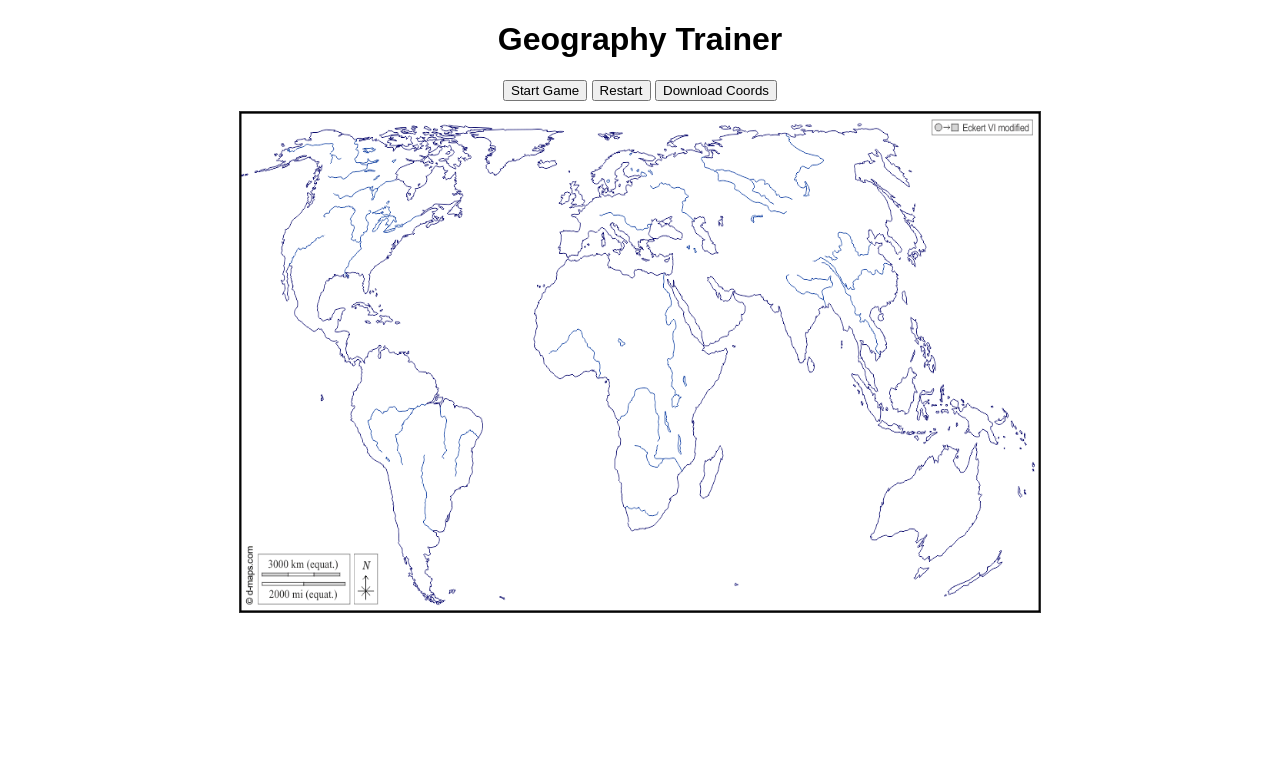
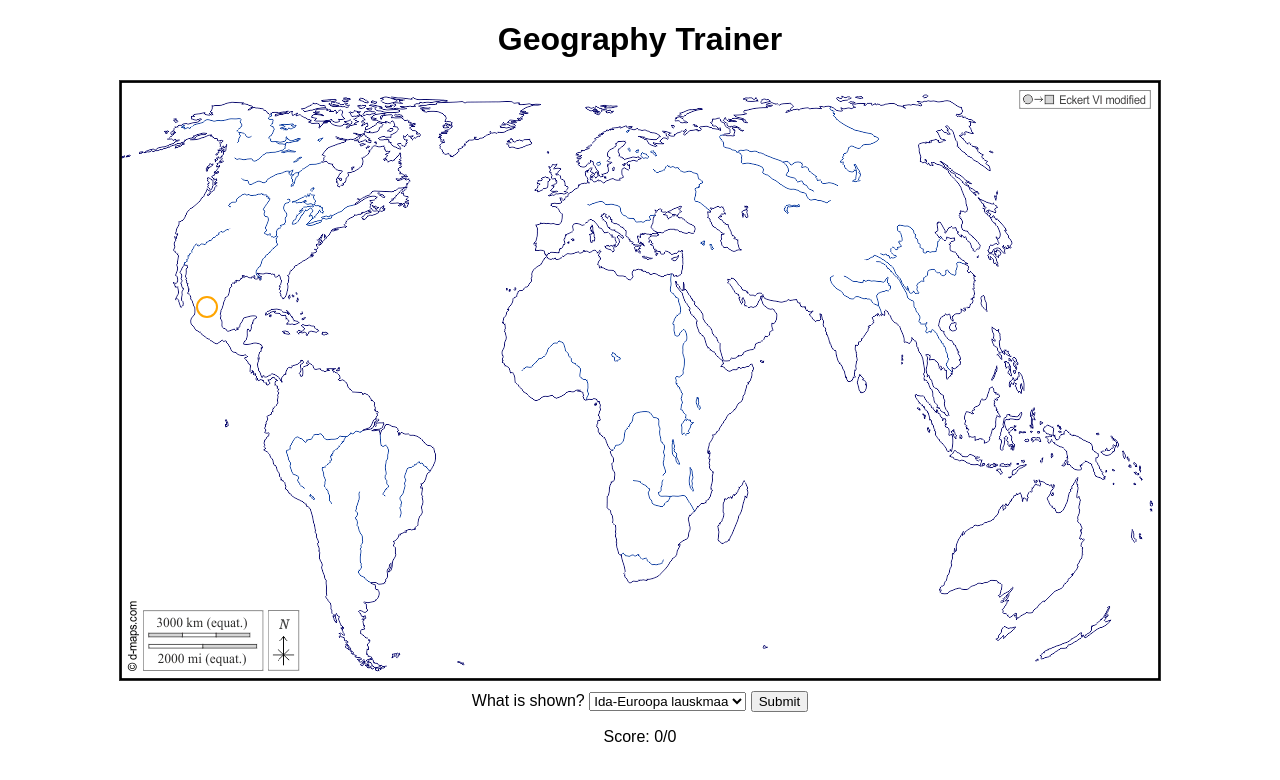
Before and after one commit to hacker30083/geo-app, a plain HTML site: page index.html in a window 1280 px wide. Drawn offline with Linux system fonts and the light colour scheme.

Commit message:
Update index.html

```diff
--- a/index.html
+++ b/index.html
@@ -4,31 +4,23 @@
   <meta charset="UTF-8">
   <title>Geography Trainer</title>
   <style>
-    body { font-family: sans-serif; text-align: center; }
-    #map { width: 800px; height: 500px; border: 1px solid #333; margin: 10px auto; }
-    canvas { background: #fff; }
+    body { font-family: Arial, sans-serif; text-align: center; }
+    #mapCanvas { border: 1px solid #333; display: block; margin: 0 auto; }
     #controls { margin-top: 10px; }
-    #answer { font-weight: bold; margin-top: 10px; }
   </style>
 </head>
 <body>
   <h1>Geography Trainer</h1>
-  <button onclick="startGame()">Start Game</button>
-  <button onclick="restartGame()">Restart</button>
-  <button onclick="downloadCoords()">Download Coords</button>
-
-  <div id="map"><canvas id="canvas" width="800" height="500"></canvas></div>
-
-  <div id="controls" style="display:none;">
-    <label for="guess">Which location is this?</label>
-    <select id="guess"></select>
-    <button onclick="submitGuess()">Submit</button>
+  <canvas id="mapCanvas"></canvas>
+  <div id="controls">
+    <label for="answerSelect">What is shown?</label>
+    <select id="answerSelect"></select>
+    <button id="submitBtn">Submit</button>
+    <p id="score">Score: 0/0</p>
   </div>
 
-  <div id="answer"></div>
-
   <script>
-    let coords = {};
+    // === Locations list ===
     const locations = [
       "Ida-Euroopa lauskmaa",
       "Suur Hiina tasandik",
@@ -70,117 +62,89 @@
       "Patagoonia"
     ];
 
-    let currentCountry = null;
-    let guesses = [];
-    let maxGuesses = 38;
-    let gameOver = false;
+    // === State ===
+    let coords = {};
+    let remaining = [];
+    let current = null;
+    let score = 0, total = 0;
 
-    const canvas = document.getElementById("canvas");
+    const canvas = document.getElementById("mapCanvas");
     const ctx = canvas.getContext("2d");
+    const answerSelect = document.getElementById("answerSelect");
+    const submitBtn = document.getElementById("submitBtn");
+    const scoreLabel = document.getElementById("score");
+
+    // Populate dropdown
+    locations.forEach((loc, i) => {
+      const opt = document.createElement("option");
+      opt.value = i + 1; // index matches coords.json numbering
+      opt.textContent = loc;
+      answerSelect.appendChild(opt);
+    });
+
+    // Load map and coords.json
     const mapImage = new Image();
-    mapImage.src = "map.png"; // put your map file here
+    mapImage.src = "map.png"; // must exist in same folder
+    mapImage.onload = () => {
+      canvas.width = mapImage.width;
+      canvas.height = mapImage.height;
+      ctx.drawImage(mapImage, 0, 0);
+    };
 
-    mapImage.onload = () => drawMap();
+    fetch("coords.json")
+      .then(r => r.json())
+      .then(data => {
+        coords = data;
+        resetQuiz();
+      });
 
-    async function loadCoords() {
-      try {
-        const res = await fetch("coords.json");
-        coords = await res.json();
-        countries = Object.keys(coords);
-        console.log("Loaded coords.json:", coords);
-
-        // populate dropdown
-        const sel = document.getElementById("guess");
-        sel.innerHTML = "";
-        for (const c of countries) {
-          const opt = document.createElement("option");
-          opt.value = c;
-          opt.textContent = c;
-          sel.appendChild(opt);
-        }
-      } catch (e) {
-        console.error("Could not load coords.json", e);
-      }
+    function resetQuiz() {
+      remaining = Object.keys(coords).map(n => parseInt(n));
+      score = 0;
+      total = 0;
+      scoreLabel.textContent = `Score: ${score}/${total}`;
+      nextQuestion();
     }
 
-    function drawMap() {
+    function nextQuestion() {
+      if (remaining.length === 0) {
+        alert(`Done! Final Score: ${score}/${total}`);
+        return;
+      }
+      const idx = Math.floor(Math.random() * remaining.length);
+      current = remaining.splice(idx, 1)[0]; // remove chosen
+      // Draw map fresh
       ctx.clearRect(0, 0, canvas.width, canvas.height);
-      ctx.drawImage(mapImage, 0, 0, canvas.width, canvas.height);
+      ctx.drawImage(mapImage, 0, 0);
+      // Highlight the spot to guess
+      const [x, y] = coords[current];
+      ctx.beginPath();
+      ctx.arc(x, y, 10, 0, 2 * Math.PI);
+      ctx.strokeStyle = "orange";
+      ctx.lineWidth = 2;
+      ctx.stroke();
     }
 
-    function startGame() {
-      guesses = [];
-      gameOver = false;
-      document.getElementById("answer").textContent = "";
-      document.getElementById("controls").style.display = "block";
-      drawMap();
-      pickCountry();
-    }
-
-    function restartGame() {
-      startGame();
-    }
-
-    function pickCountry() {
-      if (guesses.length >= maxGuesses) {
-        gameOver = true;
-        document.getElementById("answer").textContent = "You've finished all guesses!";
-        document.getElementById("controls").style.display = "none";
-        return;
-      }
-      const unused = countries.filter(c => !guesses.includes(c));
-      if (unused.length === 0) {
-        gameOver = true;
-        document.getElementById("answer").textContent = "All locations done!";
-        document.getElementById("controls").style.display = "none";
-        return;
-      }
-      currentCountry = unused[Math.floor(Math.random() * unused.length)];
-      drawMap();
-      const [x, y] = coords[currentCountry];
-      drawMarker(x, y, "blue"); // show marker
-      document.getElementById("answer").textContent = "What is this location?";
-    }
-
-    function submitGuess() {
-      if (!currentCountry || gameOver) return;
-      const sel = document.getElementById("guess");
-      const guess = sel.value;
-
-      const [x, y] = coords[currentCountry];
-      if (guess === currentCountry) {
-        drawMap();
-        drawMarker(x, y, "green");
-        document.getElementById("answer").textContent = "Correct! It was " + currentCountry;
+    submitBtn.addEventListener("click", () => {
+      if (current === null) return;
+      total++;
+      const chosen = parseInt(answerSelect.value);
+      if (chosen === current) {
+        score++;
+        ctx.fillStyle = "green";
+        ctx.beginPath();
+        ctx.arc(...coords[current], 8, 0, 2 * Math.PI);
+        ctx.fill();
       } else {
-        drawMap();
-        drawMarker(x, y, "red");
-        document.getElementById("answer").textContent = "Wrong! It was " + currentCountry;
-      }
-      guesses.push(currentCountry);
-
-      setTimeout(pickCountry, 1500);
-    }
-
-    function drawMarker(x, y, color) {
-      ctx.drawImage(mapImage, 0, 0, canvas.width, canvas.height);
-      ctx.fillStyle = color;
+        // Wrong: red mark
+        ctx.fillStyle = "red";
         ctx.beginPath();
-      ctx.arc(x, y, 8, 0, 2 * Math.PI);
+        ctx.arc(...coords[current], 8, 0, 2 * Math.PI);
         ctx.fill();
       }
-
-    function downloadCoords() {
-      const blob = new Blob([JSON.stringify(coords, null, 2)], { type: "application/json" });
-      const url = URL.createObjectURL(blob);
-      const a = document.createElement("a");
-      a.href = url;
-      a.download = "coords.json";
-      a.click();
-      URL.revokeObjectURL(url);
-    }
-
-    loadCoords();
+      scoreLabel.textContent = `Score: ${score}/${total}`;
+      setTimeout(nextQuestion, 800);
+    });
   </script>
 </body>
 </html>
```
Lines whose indentation alone changed are shown as unchanged.
